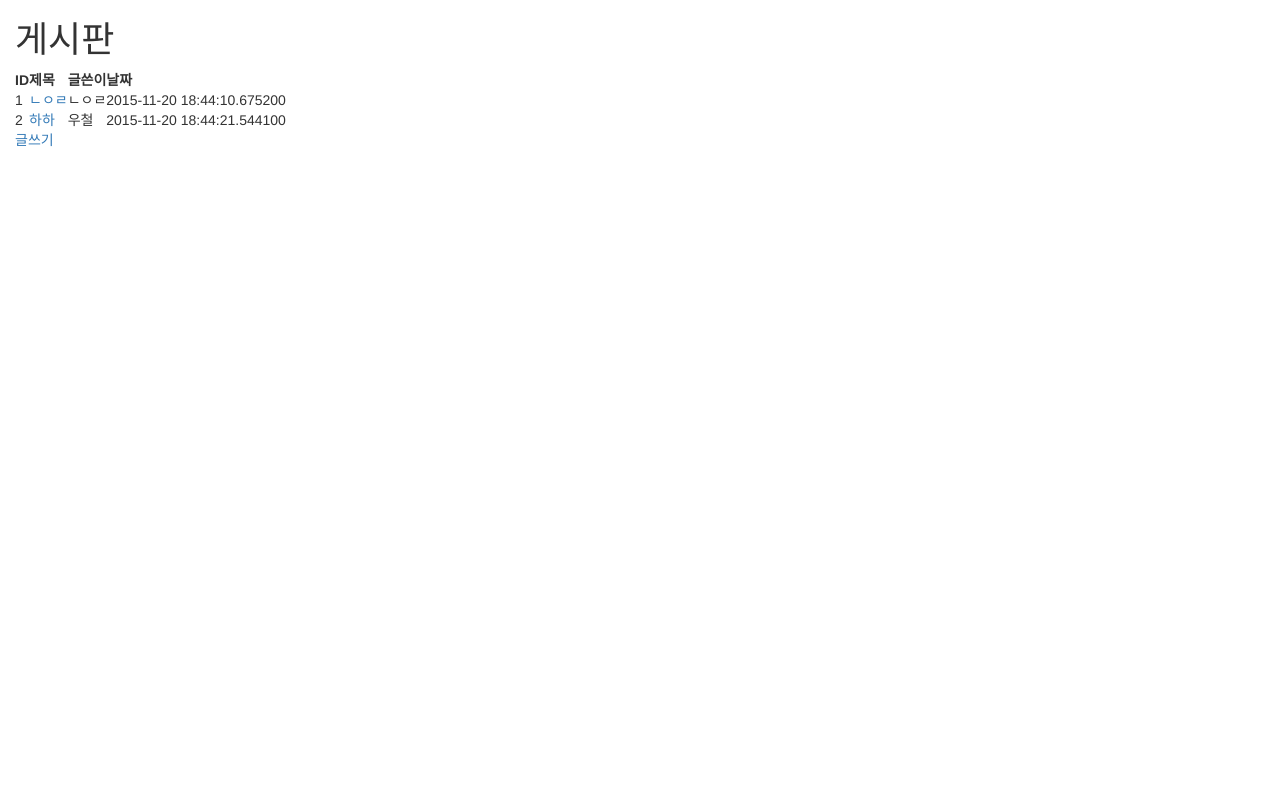
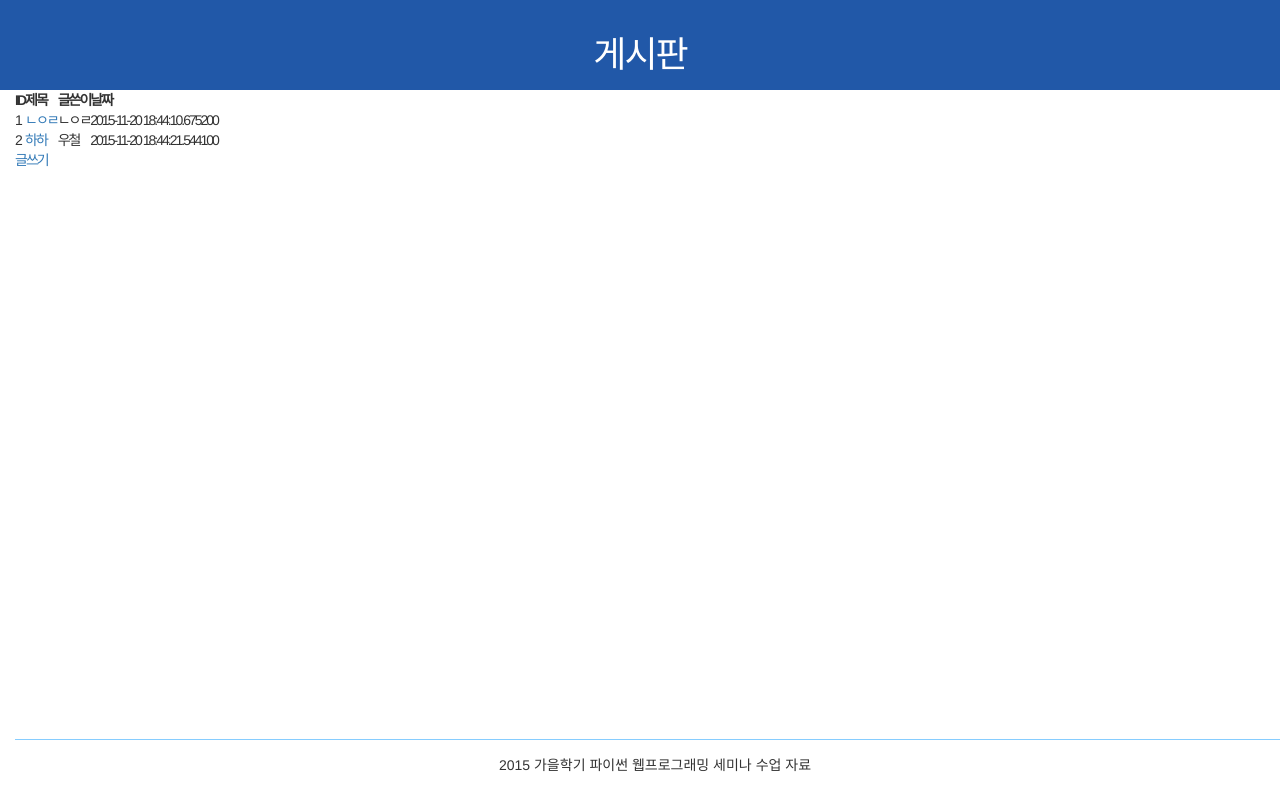
Before and after one commit to dlkorea/seminar2015, a Flask app: page / in a window 1280 px wide. Run offline with Flask 2, Linux system fonts and the light colour scheme; data comes from the database, SQL or seed files in the repository; some libraries are stand-ins or nearby versions.

Commit message:
헤더+푸터 작업, style.css 파일 적용

```diff
--- a/app.py
+++ b/app.py
@@ -39,6 +39,7 @@ def read(article_id):
 
     comments = Comment.query.filter_by(article_id=article_id).all()
     return render_template('read.html', article=article, comments=comments)
+
 
 @app.route('/write', methods=['GET', 'POST'])
 def write():
--- /dev/null
+++ b/static/style.css
@@ -0,0 +1,28 @@
+/* index.html */
+html {
+  position: relative;
+  min-height: 100%;
+  overflow-y: scroll;
+  letter-spacing: -2px;
+}
+#body_wrapper {
+  margin-bottom: 61px;
+}
+#footer {
+  position: absolute;
+  bottom: 0;
+  width: 100%;
+  height: 61px;
+  border-top: 1px solid #86cdff;
+  text-align: center;
+  padding: 15px 0;
+  letter-spacing: 0px;
+}
+
+#header {
+  text-align: center;
+  color: white;
+  background-color: #2158a8;
+  padding-top: 15px;
+  padding-bottom: 5px;
+}
--- a/templates/index.html
+++ b/templates/index.html
@@ -11,10 +11,9 @@
         <script src="https://maxcdn.bootstrapcdn.com/bootstrap/3.3.2/js/bootstrap.min.js"></script>
     </head>
     <body>
+        <div id="body_wrapper">
             <div id="header" class="container-fluid">
-        {% block header %}
                 <h1>게시판</h1>
-        {% endblock %}
             </div>
             <div id="main" class="container-fluid">
             {% block main %}
@@ -39,8 +38,10 @@
                 <a href="{{ url_for('write') }}">글쓰기</a>
             {% endblock %}
             <div id="footer" class="container-fluid">
-        {% block footer %}
-        {% endblock %}
+                <div class="container-fluid">
+                  <p>2015 가을학기 파이썬 웹프로그래밍 세미나 수업 자료</p>
+                </div>
+            </div>
         </div>
     </body>
 </html>
```
Lines whose indentation alone changed are shown as unchanged.
